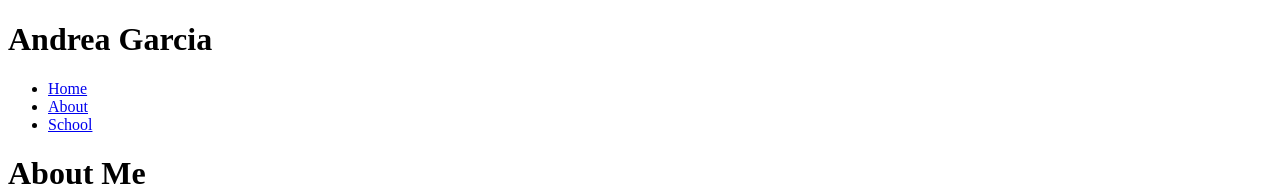
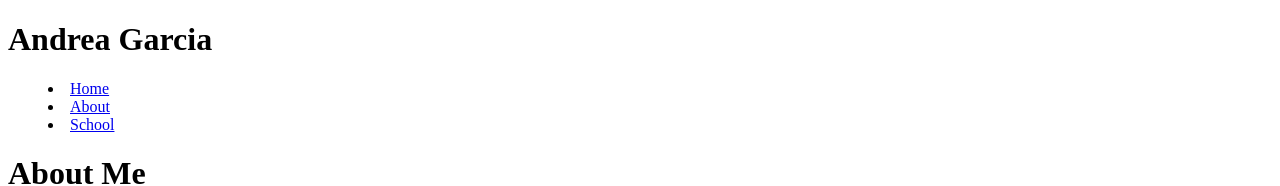
Before and after one commit to andiegrcia/For-CIS162---Cerritos-College, a plain HTML site: page index.html in a window 1280 px wide. Shown: the top 186 px of the page. Drawn offline with Linux system fonts and the light colour scheme.

Commit message:
Update index.html

```diff
--- a/index.html
+++ b/index.html
@@ -6,13 +6,11 @@
 </head>
 <body>
 <h1>Andrea Garcia</h1>
-<nav>
-<ul>
+<menu>
  <li><a href="index.html">Home</a></li>
  <li><a href="about.html">About</a></li>
  <li><a href="#">School</a></li>
-</ul>
-</nav>
+</menu>
 <h1>About Me</h1>
 <p>I am Andrea Garcia and I work as legal assistant for Amazon. I graduated with my B.A. in Women's Studies from CSULB in 2019. During my undergrad I had a huge desire to work with underserved populations and adovcate for my community. I held internships with numerous public interest law firms and even worked as an intern for then Sentor Kamala Harris (my biggest bragging point). As the years have gone by, my career has made a slight change. Although I still would love to serve my community wherever possible, I now have desire to continue working for a tech company but in a different capacity. In the future I'd like to work as a software developer for a FAANG company.</p>
 
```
